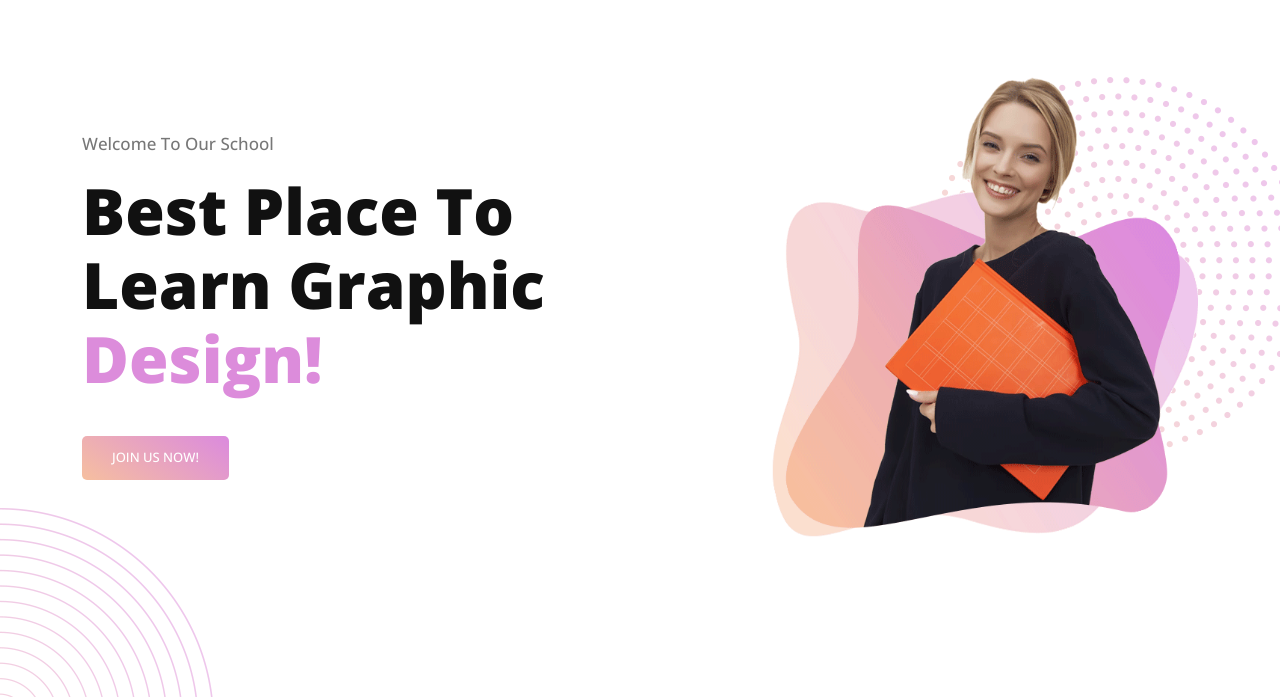
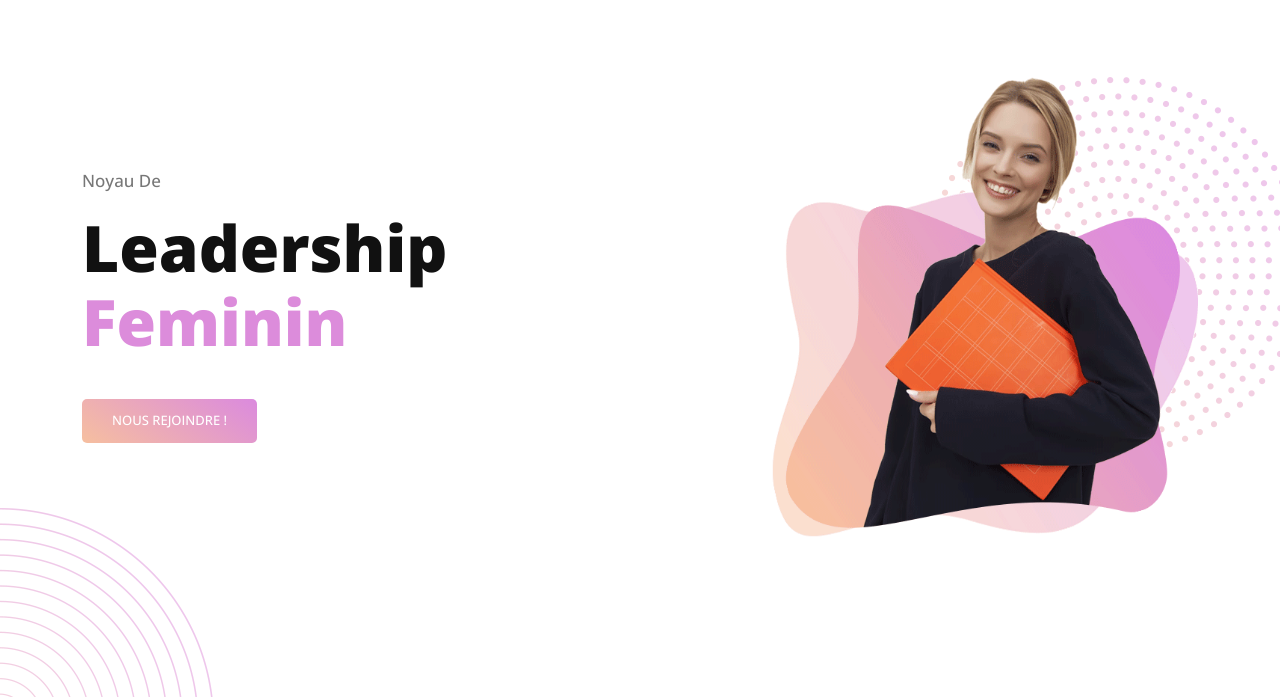
Before and after one commit to ethanpyth/esis-leadership-feminin, a plain HTML site: page index.html in a window 1280 px wide. Shown: the part 103-800 px from the top of the page. Drawn offline with nearby package versions, Linux system fonts and the light colour scheme.

Commit message:
remove unused stuffs on home page

```diff
--- a/index.html
+++ b/index.html
@@ -67,10 +67,10 @@ https://templatemo.com/tm-573-eduwell
       <div class="row">
         <div class="col-lg-6 align-self-center">
           <div class="header-text">
-            <h6>Welcome to our school</h6>
-            <h2>Best Place To Learn Graphic <em>Design!</em></h2>
+            <h6>Noyau de</h6>
+            <h2>Leadership <em>Feminin</em></h2>
             <div class="main-button-gradient">
-              <div class="scroll-to-section"><a href="#contact-section">Join Us Now!</a></div>
+              <div class="scroll-to-section"><a href="#contact-section">Nous Rejoindre !</a></div>
             </div>
           </div>
         </div>
```
